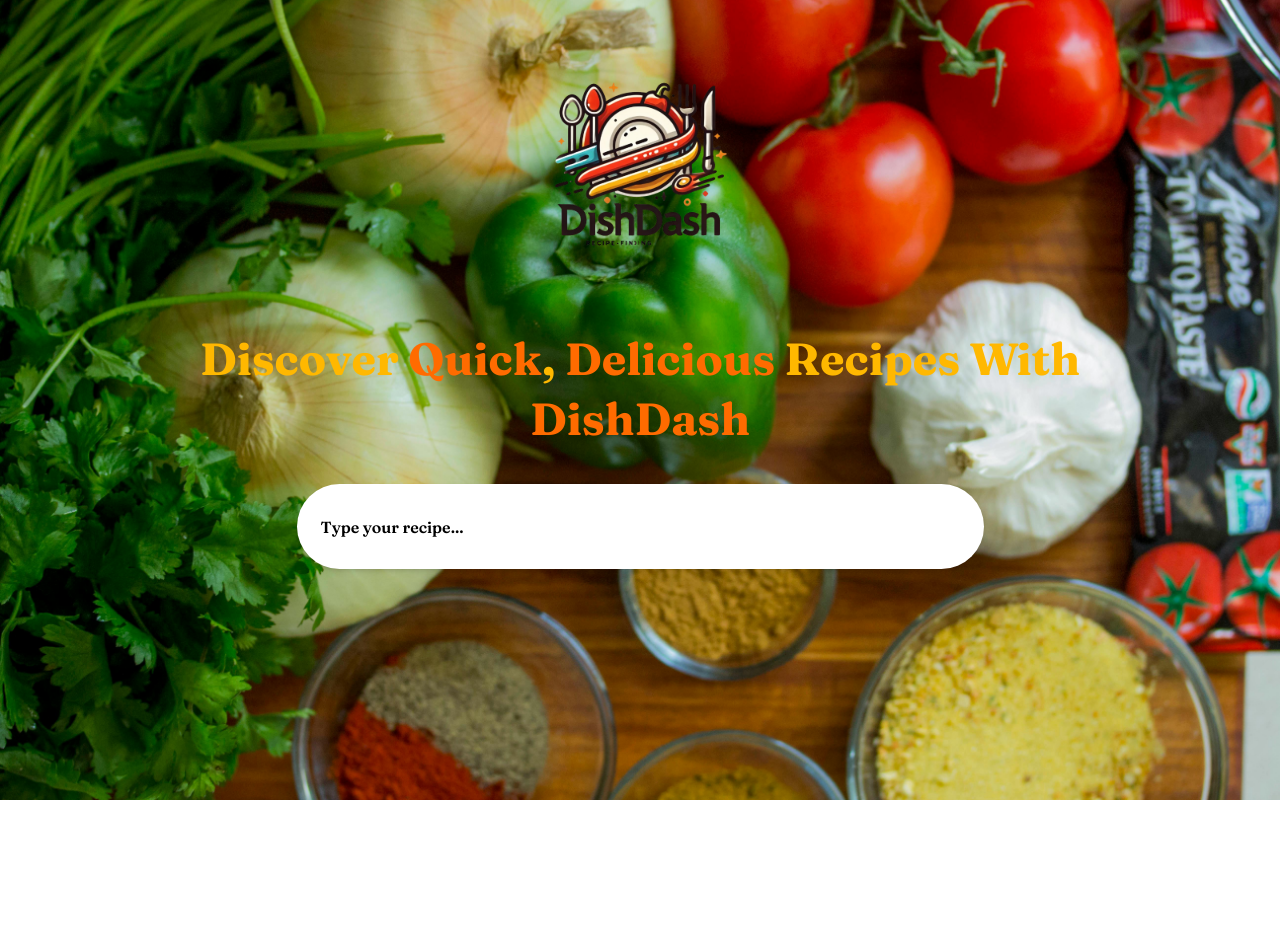
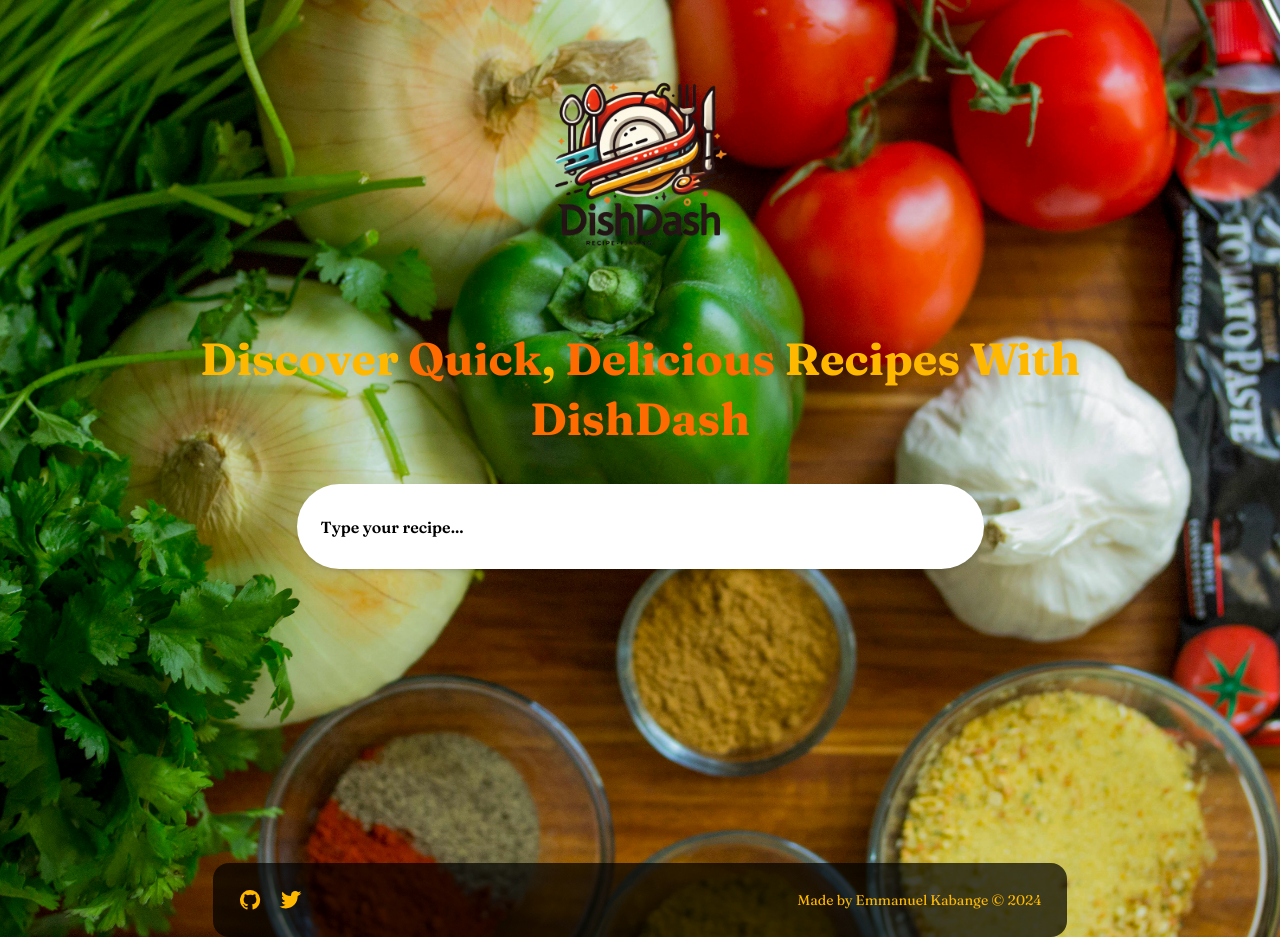
Before and after one commit to emmanuelkabange/capstone-project, a React (Vite) app in the folder recipe-finder/: page / in a window 1280 px wide. Before the commit the page ends 800 px from the top, so only its background shows below. Built offline with nearby package versions, Linux system fonts and the light colour scheme.

Commit message:
footer added

```diff
--- a/recipe-finder/src/App.jsx
+++ b/recipe-finder/src/App.jsx
@@ -3,6 +3,7 @@ import { BrowserRouter as Router, Routes, Route } from "react-router-dom";
 import HomePage from "./HomePage";
 import ResultsPage from "./ResultsPage";
 import RecipeDetails from "./RecipeDetails";
+import Footer from "./Footer";
 
 function App() {
   return (
--- /dev/null
+++ b/recipe-finder/src/Footer.jsx
@@ -0,0 +1,57 @@
+import React from "react";
+
+const Footer = () => {
+  return (
+    <footer className="bg-black text-brandYellow p-6 w-2/3 mx-auto border border-transparent rounded-lg">
+      <div className="container mx-auto flex flex-col md:flex-row justify-between items-center">
+        {/* Links Section */}
+        <div className="flex space-x-4">
+          <a
+            href="https://github.com/emmanuelkabange"
+            target="_blank"
+            rel="noopener noreferrer"
+            className="hover:text-brandOrange"
+            aria-label="GitHub"
+          >
+            <svg
+              xmlns="http://www.w3.org/2000/svg"
+              fill="currentColor"
+              viewBox="0 0 24 24"
+              className="w-6 h-6"
+            >
+              <path
+                fillRule="evenodd"
+                d="M12 2a10 10 0 00-3.162 19.493c.5.09.684-.217.684-.483v-1.69c-2.777.603-3.366-1.342-3.366-1.342-.455-1.157-1.11-1.465-1.11-1.465-.909-.62.07-.608.07-.608 1.004.07 1.532 1.032 1.532 1.032.893 1.53 2.34 1.088 2.91.832.09-.648.35-1.088.636-1.339-2.22-.253-4.555-1.11-4.555-4.946 0-1.093.39-1.987 1.032-2.686-.104-.252-.447-1.267.097-2.64 0 0 .84-.27 2.75 1.025A9.563 9.563 0 0112 6.844c.852.004 1.71.115 2.51.337 1.91-1.295 2.75-1.025 2.75-1.025.545 1.373.202 2.388.098 2.64.644.699 1.032 1.593 1.032 2.686 0 3.846-2.339 4.691-4.566 4.94.36.31.682.922.682 1.86v2.756c0 .267.183.576.687.48A10 10 0 0012 2z"
+                clipRule="evenodd"
+              />
+            </svg>
+          </a>
+
+          <a
+            href="https://twitter.com/emmanuelkabange"
+            target="_blank"
+            rel="noopener noreferrer"
+            className="hover:text-brandOrange"
+            aria-label="Twitter"
+          >
+            <svg
+              xmlns="http://www.w3.org/2000/svg"
+              fill="currentColor"
+              viewBox="0 0 24 24"
+              className="w-6 h-6"
+            >
+              <path d="M19.633 7.997c.013.18.013.36.013.54 0 5.507-4.192 11.855-11.855 11.855-2.353 0-4.54-.685-6.385-1.877a8.432 8.432 0 006.216-1.74 4.198 4.198 0 01-3.922-2.91 5.265 5.265 0 00.79.063c1.036 0 1.984-.36 2.739-.965a4.187 4.187 0 01-3.358-4.106v-.051c.56.31 1.202.498 1.883.523a4.186 4.186 0 01-1.867-3.482c0-.768.207-1.487.57-2.104a11.877 11.877 0 008.62 4.374 4.723 4.723 0 01-.103-.961 4.186 4.186 0 017.242-2.862 8.31 8.31 0 002.656-1.015 4.196 4.196 0 01-1.837 2.309 8.35 8.35 0 002.415-.654 8.94 8.94 0 01-2.1 2.18z" />
+            </svg>
+          </a>
+        </div>
+
+        {/* Copyright Text */}
+        <div className="mt-4 md:mt-0 text-center">
+          <p className="text-sm">Made by Emmanuel Kabange &copy; 2024</p>
+        </div>
+      </div>
+    </footer>
+  );
+};
+
+export default Footer;
--- a/recipe-finder/src/HomePage.jsx
+++ b/recipe-finder/src/HomePage.jsx
@@ -78,6 +78,56 @@ const HomePage = () => {
           </button>
         </div>
       </header>
+
+      <footer className="bg-black bg-opacity-[70%] text-brandYellow p-6 w-2/3 mx-auto border border-transparent rounded-2xl mt-[230px]">
+        <div className="container mx-auto flex flex-col md:flex-row justify-between items-center">
+          {/* Links Section */}
+          <div className="flex space-x-4">
+            <a
+              href="https://github.com/emmanuelkabange"
+              target="_blank"
+              rel="noopener noreferrer"
+              className="hover:text-brandOrange"
+              aria-label="GitHub"
+            >
+              <svg
+                xmlns="http://www.w3.org/2000/svg"
+                fill="currentColor"
+                viewBox="0 0 24 24"
+                className="w-6 h-6"
+              >
+                <path
+                  fillRule="evenodd"
+                  d="M12 2a10 10 0 00-3.162 19.493c.5.09.684-.217.684-.483v-1.69c-2.777.603-3.366-1.342-3.366-1.342-.455-1.157-1.11-1.465-1.11-1.465-.909-.62.07-.608.07-.608 1.004.07 1.532 1.032 1.532 1.032.893 1.53 2.34 1.088 2.91.832.09-.648.35-1.088.636-1.339-2.22-.253-4.555-1.11-4.555-4.946 0-1.093.39-1.987 1.032-2.686-.104-.252-.447-1.267.097-2.64 0 0 .84-.27 2.75 1.025A9.563 9.563 0 0112 6.844c.852.004 1.71.115 2.51.337 1.91-1.295 2.75-1.025 2.75-1.025.545 1.373.202 2.388.098 2.64.644.699 1.032 1.593 1.032 2.686 0 3.846-2.339 4.691-4.566 4.94.36.31.682.922.682 1.86v2.756c0 .267.183.576.687.48A10 10 0 0012 2z"
+                  clipRule="evenodd"
+                />
+              </svg>
+            </a>
+
+            <a
+              href="https://twitter.com/emmanuelkabange"
+              target="_blank"
+              rel="noopener noreferrer"
+              className="hover:text-brandOrange"
+              aria-label="Twitter"
+            >
+              <svg
+                xmlns="http://www.w3.org/2000/svg"
+                fill="currentColor"
+                viewBox="0 0 24 24"
+                className="w-6 h-6"
+              >
+                <path d="M19.633 7.997c.013.18.013.36.013.54 0 5.507-4.192 11.855-11.855 11.855-2.353 0-4.54-.685-6.385-1.877a8.432 8.432 0 006.216-1.74 4.198 4.198 0 01-3.922-2.91 5.265 5.265 0 00.79.063c1.036 0 1.984-.36 2.739-.965a4.187 4.187 0 01-3.358-4.106v-.051c.56.31 1.202.498 1.883.523a4.186 4.186 0 01-1.867-3.482c0-.768.207-1.487.57-2.104a11.877 11.877 0 008.62 4.374 4.723 4.723 0 01-.103-.961 4.186 4.186 0 017.242-2.862 8.31 8.31 0 002.656-1.015 4.196 4.196 0 01-1.837 2.309 8.35 8.35 0 002.415-.654 8.94 8.94 0 01-2.1 2.18z" />
+              </svg>
+            </a>
+          </div>
+
+          {/* Copyright Text */}
+          <div className="mt-4 md:mt-0 text-center">
+            <p className="text-sm">Made by Emmanuel Kabange &copy; 2024</p>
+          </div>
+        </div>
+      </footer>
     </div>
   );
 };
--- a/recipe-finder/tailwind.config.js
+++ b/recipe-finder/tailwind.config.js
@@ -3,6 +3,15 @@ export default {
   content: ["./index.html", "./src/**/*.{js,ts,jsx,tsx}"],
   theme: {
     extend: {
+      keyframes: {
+        scalePulse: {
+          "0%, 100%": { transform: "scale(1)" },
+          "50%": { transform: "scale(1.05)" },
+        },
+      },
+      animation: {
+        scalePulse: "scalePulse 10s infinite ease-in-out", // Create a smooth continuous scaling animation
+      },
       fontFamily: {
         fraunces: ["Fraunces", "serif"],
       },
```
